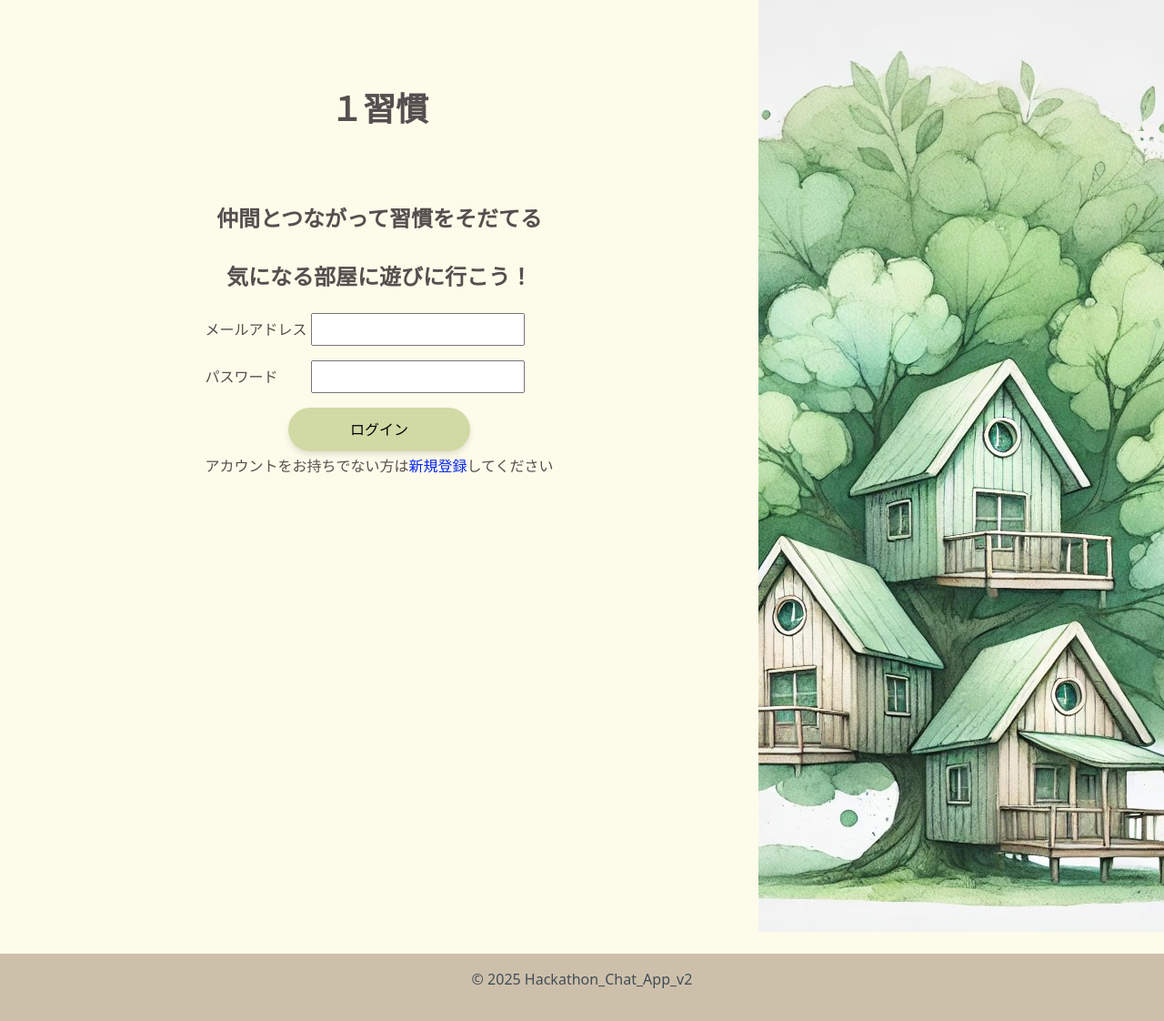
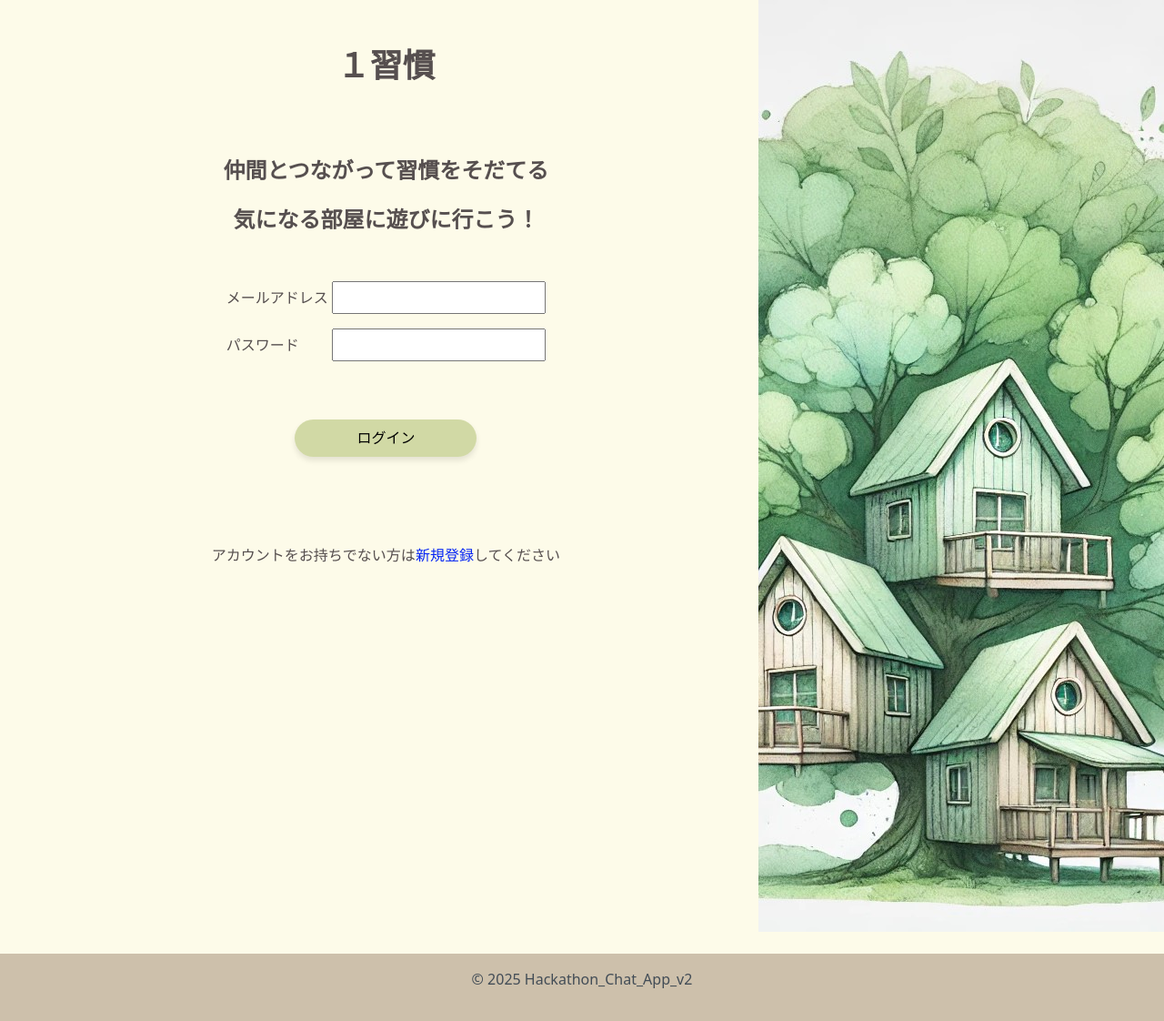
Before and after one commit to tama2407/hackathon_chat_app_v2, a Flask app: page /auth/login in a window 1280 px wide. Shown: the part 160-1282 px from the top of the page at 91% size. Run offline with Flask 3, Linux system fonts and the light colour scheme.

Commit message:
ログイン画面のデザイン修正

```diff
--- a/static/css/components/forms.css
+++ b/static/css/components/forms.css
@@ -4,7 +4,7 @@
 
 .form-label {
   display: block;
-  margin-bottom: var(--spacing-xs);
+  margin-bottom: var(--spacing-md);
   font-weight: 500;
 }
 
--- a/static/css/pages/auth.css
+++ b/static/css/pages/auth.css
@@ -8,6 +8,11 @@
   flex-direction: row-reverse;
 }
 
+.auth-form-wrapper {
+  width: 64vw;
+  height: 100vh;
+}
+
 .auth-main-pic {
   background-repeat: no-repeat;
   background-attachment: fixed;
@@ -16,12 +21,13 @@
   height: 100vh;
 }
 
-.auth-form {
-  max-width: 500%;
+.auth-form-container {
+  max-width: 500;
   line-height: 2.0;
   margin: var(--spacing-lg) auto;
   padding: var(--spacing-lg);
   background: var(--color-bg-primary);
+  text-align: center;
 }
 
 .auth-container h1 {
--- a/templates/auth/login.html
+++ b/templates/auth/login.html
@@ -7,23 +7,27 @@
   <div class="auth-container">
     <img src="{{ url_for('static', filename='img/registration.png') }}" class="login-main-pic">
     </img>
-    <div class="auth-form">
+    <div class="auth-form-wrapper">
       <h1>１習慣</h1>
       <h2>仲間とつながって習慣をそだてる</h2>
       <h2>気になる部屋に遊びに行こう！</h2>
-      <form method="POST" action="{{ url_for('auth.login') }}">
-        <div class="form-group">
+      <div class="auth-form-container">
+        <form method="POST" action="{{ url_for('auth.login') }}" class="form-group">
+          <div class="form-label">
             <label for="email">メールアドレス</label>
             <input type="email" id="email" name="email" required>
           </div>
-        <div class="form-group">
+          <div class="form-label">
             <label for="password">パスワード　　</label>
             <input type="password" id="password" name="password" required minlength="8"
               pattern="(?=.*[a-z])(?=.*[A-Z])(?=.*\d)[a-zA-Z\d@$!%*?&]{8,}" title="大文字・小文字・数字を含む8文字以上のパスワードを入力してください">
           </div>
+      </div>
       <button type="submit" class="btn-primary">ログイン</button>
       </form>
+      <div class="auth-form-container"></div>
       <p class="auth-link">アカウントをお持ちでない方は<a href="{{ url_for('auth.signup') }}">新規登録</a>してください</p>
+    </div>
   </div>
   <div>
   </div>
```
Lines whose indentation alone changed are shown as unchanged.
